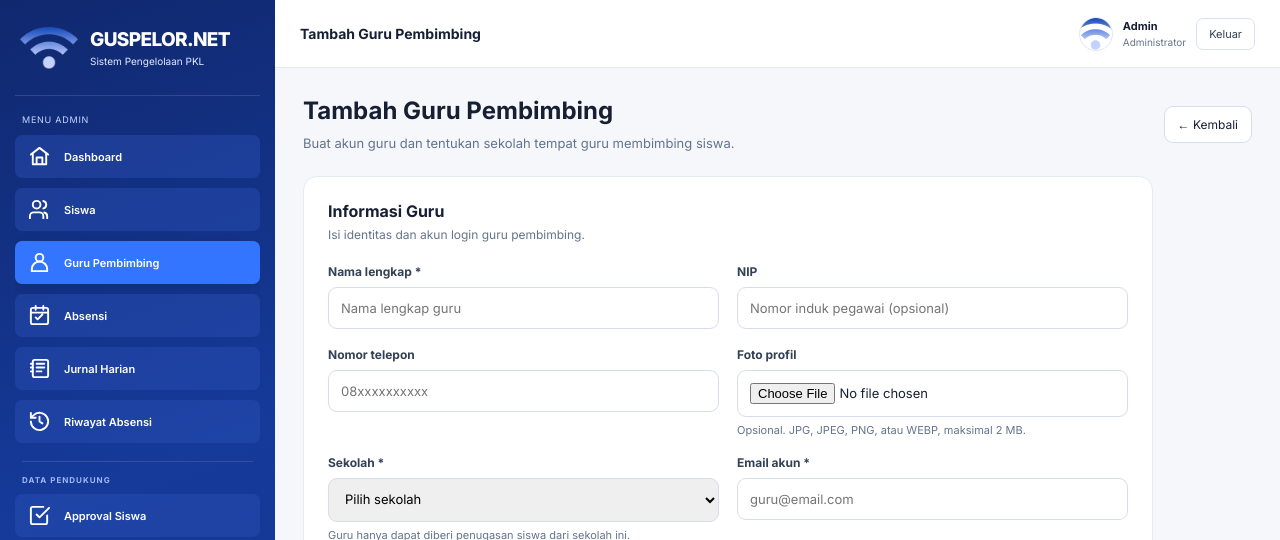
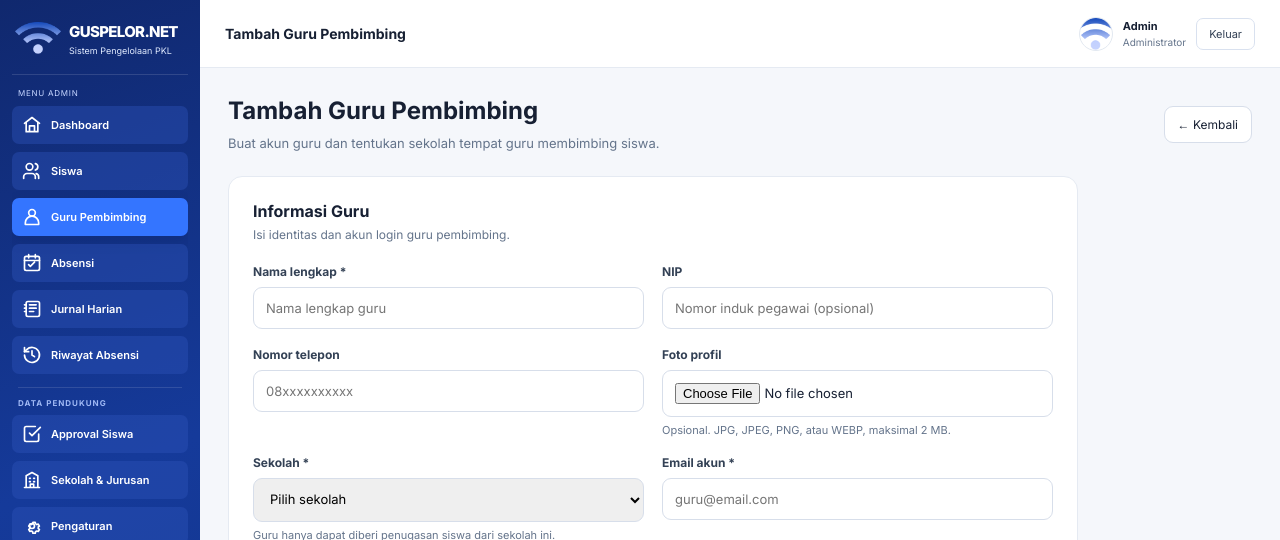
Before and after one commit to lovelyputri/sistem-pkl, a Laravel app: page /admin/guru/create in a window 1280 px wide. Shown: the top 540 px of the page. Run offline with Laravel 12, Linux system fonts and the light colour scheme; a user stored in the database is signed in; data comes from the database, SQL or seed files in the repository.

Commit message:
Make admin sidebar compact to match preferred reference

```diff
--- a/resources/views/layouts/admin.blade.php
+++ b/resources/views/layouts/admin.blade.php
@@ -8,28 +8,28 @@
     <link href="https://fonts.googleapis.com/css2?family=Inter:wght@400;500;600;700;800&display=swap" rel="stylesheet">
     <style>
         *{box-sizing:border-box}
-        :root{--sidebar-width:275px;--sidebar-bg:#102c78;--sidebar-deep:#10286d;--sidebar-active:#3475ff}
+        :root{--sidebar-width:200px;--sidebar-bg:#102c78;--sidebar-deep:#10286d;--sidebar-active:#3475ff}
         body{margin:0;font-family:Inter,sans-serif;color:#172033;background:#f5f7fb}
         a{color:inherit;text-decoration:none}
         .admin-layout{min-height:100vh;display:flex;align-items:stretch}
-        .admin-sidebar{width:var(--sidebar-width);flex:0 0 var(--sidebar-width);height:100vh;position:sticky;top:0;display:flex;flex-direction:column;overflow:hidden;background:linear-gradient(160deg,#10286e 0%,#153a9a 58%,#12358d 100%);color:#fff;padding:24px 15px 17px;z-index:50}
-        .admin-brand{display:flex;align-items:center;gap:12px;padding:0 5px 23px;border-bottom:1px solid rgba(255,255,255,.13)}
-        .brand-mark{display:block;width:58px;height:48px;flex:0 0 58px;object-fit:contain;object-position:center}
+        .admin-sidebar{width:var(--sidebar-width);flex:0 0 var(--sidebar-width);height:100vh;position:sticky;top:0;display:flex;flex-direction:column;overflow:hidden;background:linear-gradient(160deg,#10286e 0%,#153a9a 58%,#12358d 100%);color:#fff;padding:18px 12px 12px;z-index:50}
+        .admin-brand{display:flex;align-items:center;gap:8px;padding:0 3px 16px;border-bottom:1px solid rgba(255,255,255,.13)}
+        .brand-mark{display:block;width:46px;height:40px;flex:0 0 46px;object-fit:contain;object-position:center}
         .brand-copy{min-width:0}
-        .brand-name{font-size:19px;line-height:1.15;font-weight:800;letter-spacing:-.65px;white-space:nowrap}
-        .brand-subtitle{display:block;margin-top:5px;font-size:10px;font-weight:400;color:#e0eaff}
-        .admin-nav-scroll{flex:0 1 auto;min-height:0;overflow-y:auto;overflow-x:hidden;padding:18px 0 8px;scrollbar-width:none;-ms-overflow-style:none}.admin-nav-scroll::-webkit-scrollbar{display:none;width:0;height:0}
-        .admin-nav-title{padding:0 7px 10px;font-size:9px;color:#c5d5ff;text-transform:uppercase;letter-spacing:.75px}
-        .admin-nav-link{display:flex;align-items:center;gap:13px;min-height:43px;padding:9px 12px;margin:0 0 10px;border-radius:7px;background:rgba(44,83,183,.43);color:#fff;font-size:11px;font-weight:600;transition:background .18s ease,transform .18s ease}
+        .brand-name{font-size:15px;line-height:1.15;font-weight:800;letter-spacing:-.65px;white-space:nowrap}
+        .brand-subtitle{display:block;margin-top:4px;font-size:9px;font-weight:400;color:#e0eaff}
+        .admin-nav-scroll{flex:0 1 auto;min-height:0;overflow-y:auto;overflow-x:hidden;padding:13px 0 6px;scrollbar-width:none;-ms-overflow-style:none}.admin-nav-scroll::-webkit-scrollbar{display:none;width:0;height:0}
+        .admin-nav-title{padding:0 6px 8px;font-size:8px;color:#c5d5ff;text-transform:uppercase;letter-spacing:.75px}
+        .admin-nav-link{display:flex;align-items:center;gap:9px;min-height:38px;padding:7px 9px;margin:0 0 8px;border-radius:7px;background:rgba(44,83,183,.43);color:#fff;font-size:11px;font-weight:600;transition:background .18s ease,transform .18s ease}
         .admin-nav-link:hover{background:rgba(66,116,230,.72);transform:translateX(2px)}
         .admin-nav-link.active{background:var(--sidebar-active);box-shadow:0 5px 14px rgba(4,20,69,.15)}
-        .nav-icon{width:24px;height:24px;flex:0 0 24px;display:grid;place-items:center;color:#fff}
-        .nav-icon svg{width:23px;height:23px;display:block;fill:none;stroke:currentColor;stroke-width:2;stroke-linecap:round;stroke-linejoin:round}
-        .nav-section-label{margin:18px 7px 9px;padding-top:13px;border-top:1px solid rgba(255,255,255,.12);font-size:8px;font-weight:700;letter-spacing:1px;color:#9fb8f4;text-transform:uppercase}
-        .admin-sidebar-art{display:block;width:calc(100% + 30px);height:auto;min-height:230px;flex:1 1 230px;margin:0 -15px -2px;object-fit:contain;object-position:center bottom;transform:scale(1.16);transform-origin:center bottom;opacity:.98;pointer-events:none}
+        .nav-icon{width:21px;height:21px;flex:0 0 21px;display:grid;place-items:center;color:#fff}
+        .nav-icon svg{width:20px;height:20px;display:block;fill:none;stroke:currentColor;stroke-width:2;stroke-linecap:round;stroke-linejoin:round}
+        .nav-section-label{margin:13px 6px 7px;padding-top:10px;border-top:1px solid rgba(255,255,255,.12);font-size:8px;font-weight:700;letter-spacing:1px;color:#9fb8f4;text-transform:uppercase}
+        .admin-sidebar-art{display:block;width:calc(100% + 30px);height:auto;min-height:180px;flex:1 1 180px;margin:0 -15px -2px;object-fit:contain;object-position:center bottom;transform:scale(1.12);transform-origin:center bottom;opacity:.98;pointer-events:none}
         .admin-sidebar-caption{text-align:center;padding:0 0 4px;position:relative;z-index:1}
-        .admin-sidebar-caption strong{display:block;font-size:15px;font-weight:800;letter-spacing:-.3px}
-        .admin-sidebar-caption span{display:block;margin-top:5px;font-size:9px;color:#d9e6ff}
+        .admin-sidebar-caption strong{display:block;font-size:13px;font-weight:800;letter-spacing:-.3px}
+        .admin-sidebar-caption span{display:block;margin-top:4px;font-size:8px;color:#d9e6ff}
         .admin-main{min-width:0;flex:1}
         .admin-topbar{min-height:68px;position:sticky;top:0;z-index:30;background:rgba(255,255,255,.96);backdrop-filter:blur(10px);border-bottom:1px solid #e5eaf2;padding:13px 25px;display:flex;justify-content:space-between;align-items:center;gap:16px}
         .topbar-left{display:flex;align-items:center;gap:12px;min-width:0}
@@ -54,7 +54,7 @@
         .admin-menu-toggle{display:none;width:38px;height:38px;border:1px solid #e1e7f0;border-radius:9px;background:#fff;color:#17377f;align-items:center;justify-content:center;cursor:pointer}
         .admin-menu-toggle svg{width:20px;height:20px;stroke:currentColor;fill:none;stroke-width:2;stroke-linecap:round}
         .admin-sidebar-overlay{display:none}
-        @media(max-width:1050px){:root{--sidebar-width:245px}.admin-sidebar{padding-left:13px;padding-right:13px}.admin-brand{gap:9px}.brand-name{font-size:17px}.admin-sidebar-art{min-height:205px;flex-basis:205px}.admin-cards{grid-template-columns:repeat(2,minmax(0,1fr))}.admin-shortcuts{grid-template-columns:1fr}}
+        @media(max-width:1050px){:root{--sidebar-width:200px}.admin-sidebar{padding-left:13px;padding-right:13px}.admin-brand{gap:9px}.brand-name{font-size:17px}.admin-sidebar-art{min-height:180px;flex-basis:180px}.admin-cards{grid-template-columns:repeat(2,minmax(0,1fr))}.admin-shortcuts{grid-template-columns:1fr}}
         @media(max-width:760px){
             .admin-layout{display:block}
             .admin-sidebar{position:fixed;left:0;top:0;bottom:0;height:100dvh;width:min(285px,84vw);max-width:100%;transform:translateX(-105%);transition:transform .25s ease;box-shadow:12px 0 35px rgba(7,20,54,.22);padding-top:20px}
```
